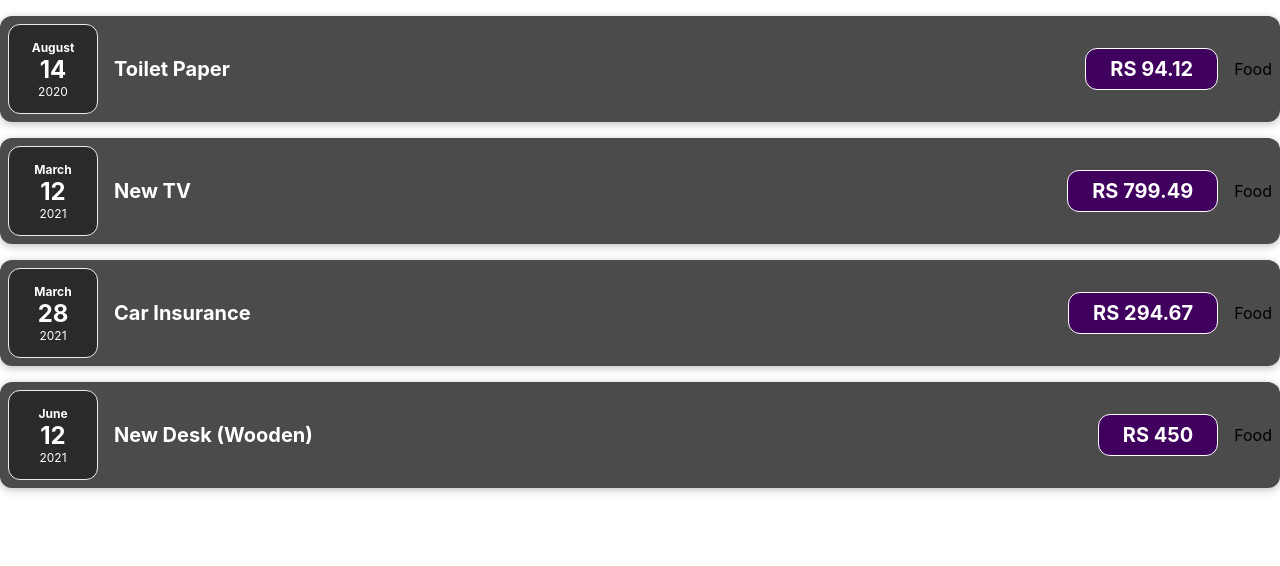
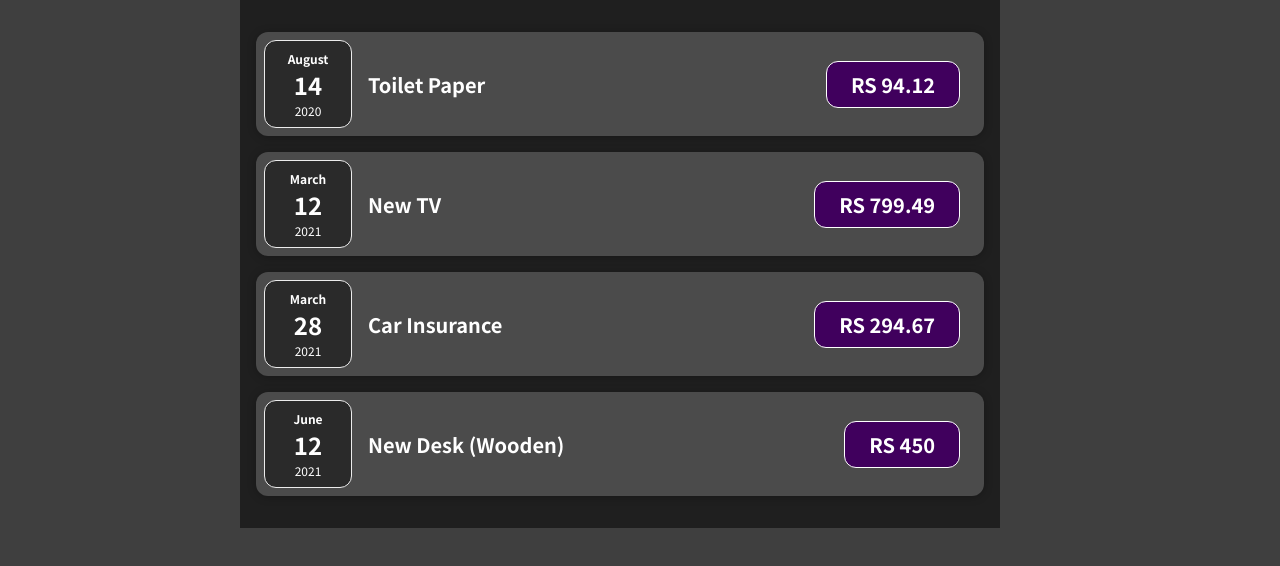
Before and after one commit to venkatesh780/sharp-react-project, a React (Create React App) app: page / in a window 1280 px wide. Shown: the top 566 px of the page. Built offline with nearby package versions, Linux system fonts and the light colour scheme.

Commit message:
organized the components in expenses and UI folders

```diff
--- a/src/App.js
+++ b/src/App.js
@@ -1,41 +1,42 @@
-import ExpenseItem from "./components/ExpenseItem";
+import Expenses from "./components/expenses/Expenses";
 
-function App() {
+const App = () => {
   const expenses = [
     {
       id: "e1",
       title: "Toilet Paper",
       amount: 94.12,
       date: new Date(2020, 7, 14),
+      locationOfExpenditure: "Food",
     },
-    { id: "e2", title: "New TV", amount: 799.49, date: new Date(2021, 2, 12) },
+    {
+      id: "e2",
+      title: "New TV",
+      amount: 799.49,
+      date: new Date(2021, 2, 12),
+      locationOfExpenditure: "Food",
+    },
     {
       id: "e3",
       title: "Car Insurance",
       amount: 294.67,
       date: new Date(2021, 2, 28),
+      locationOfExpenditure: "Food",
     },
     {
       id: "e4",
       title: "New Desk (Wooden)",
       amount: 450,
       date: new Date(2021, 5, 12),
+      locationOfExpenditure: "Food",
     },
   ];
   const locationOfExpenditure = "Food";
   return (
     <div>
-      {expenses.map((expense) => (
-        <ExpenseItem
-          title={expense.title}
-          date={expense.date}
-          amount={expense.amount}
-          locationOfExpenditure={locationOfExpenditure}
-          key={expense.id}
-        />
-      ))}
+      <Expenses expenses={expenses} />
     </div>
   );
-}
+};
 
 export default App;
--- /dev/null
+++ b/src/components/UI/Card.css
@@ -0,0 +1,4 @@
+.card {
+  border-radius: 12px;
+  box-shadow: 0 1px 8px rgb(0, 0, 0, 0.25);
+}
--- /dev/null
+++ b/src/components/UI/Card.js
@@ -0,0 +1,8 @@
+import "./Card.css";
+
+const Card = (props) => {
+  const classes = "card " + props.className;
+  return <div className={classes}>{props.children}</div>;
+};
+
+export default Card;
--- a/src/components/ExpenseItem.js
+++ b/src/components/expenses/ExpenseItem.js
@@ -1,10 +1,11 @@
 import "./ExpenseItem.css";
 import ExpenseDate from "./ExpenseDate";
 import ExpenseDetails from "./ExpenseDetails";
+import Card from "../UI/Card";
 
 const ExpenseItem = (props) => {
   return (
-    <div className="expense-item">
+    <Card className="expense-item">
       <div>
         <ExpenseDate date={props.date} />
       </div>
@@ -15,7 +16,7 @@
           locationOfExpenditure={props.locationOfExpenditure}
         />
       </div>
-    </div>
+    </Card>
   );
 };
 
--- /dev/null
+++ b/src/components/expenses/Expenses.css
@@ -0,0 +1,7 @@
+.expenses {
+  padding: 1rem;
+  background-color: rgb(31, 31, 31);
+  margin: 2rem, auto;
+  width: 50rem;
+  max-width: 95%;
+}
--- /dev/null
+++ b/src/components/expenses/Expenses.js
@@ -0,0 +1,21 @@
+import ExpenseItem from "./ExpenseItem";
+import "./Expenses.css";
+
+const Expenses = (props) => {
+  const expenses = props.expenses;
+  return (
+    <div className="expenses">
+      {expenses.map((expense) => (
+        <ExpenseItem
+          title={expense.title}
+          date={expense.date}
+          amount={expense.amount}
+          locationOfExpenditure={expenses.locationOfExpenditure}
+          key={expense.id}
+        />
+      ))}
+    </div>
+  );
+};
+
+export default Expenses;
--- a/src/index.css
+++ b/src/index.css
@@ -1,13 +1,17 @@
+@import url("https://fonts.googleapis.com/css2?family=Noto+Sans+JP:wght@400;700&display=swap");
+
+* {
+  box-sizing: border-box;
+}
+
+html {
+  font-family: "Noto Sans JP", sans-serif;
+}
+
 body {
   margin: 0;
-  font-family: -apple-system, BlinkMacSystemFont, 'Segoe UI', 'Roboto', 'Oxygen',
-    'Ubuntu', 'Cantarell', 'Fira Sans', 'Droid Sans', 'Helvetica Neue',
-    sans-serif;
-  -webkit-font-smoothing: antialiased;
-  -moz-osx-font-smoothing: grayscale;
+  background-color: #3f3f3f;
+  display: flex;
+  justify-content: center;
+  align-items: center;
 }
-
-code {
-  font-family: source-code-pro, Menlo, Monaco, Consolas, 'Courier New',
-    monospace;
-}
```
Also changed, not shown: src/components/expenses/ExpenseDate.css (renamed from src/components/ExpenseDate.css), src/components/expenses/ExpenseDate.js (renamed from src/components/ExpenseDate.js), src/components/expenses/ExpenseDetails.js (renamed from src/components/ExpenseDetails.js), src/components/expenses/ExpenseItem.css (renamed from src/components/ExpenseItem.css).
